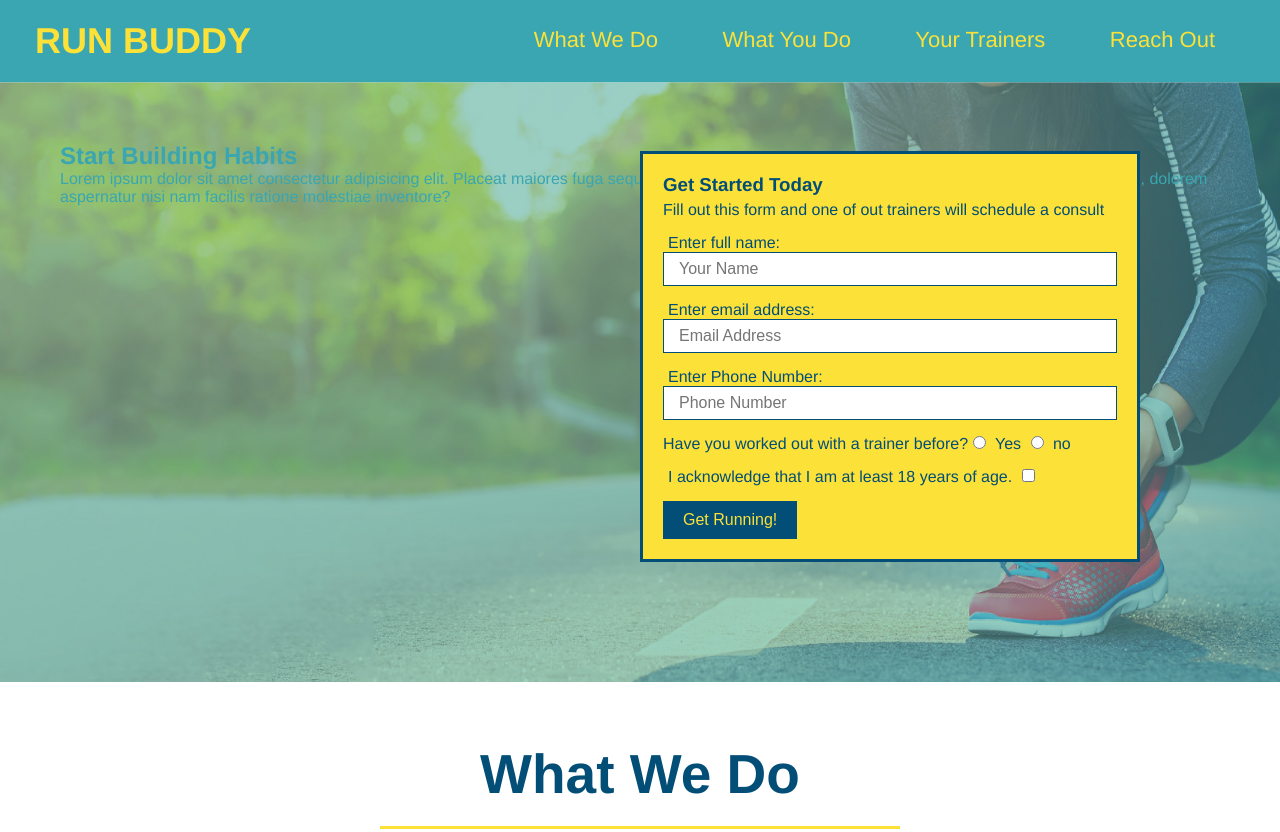
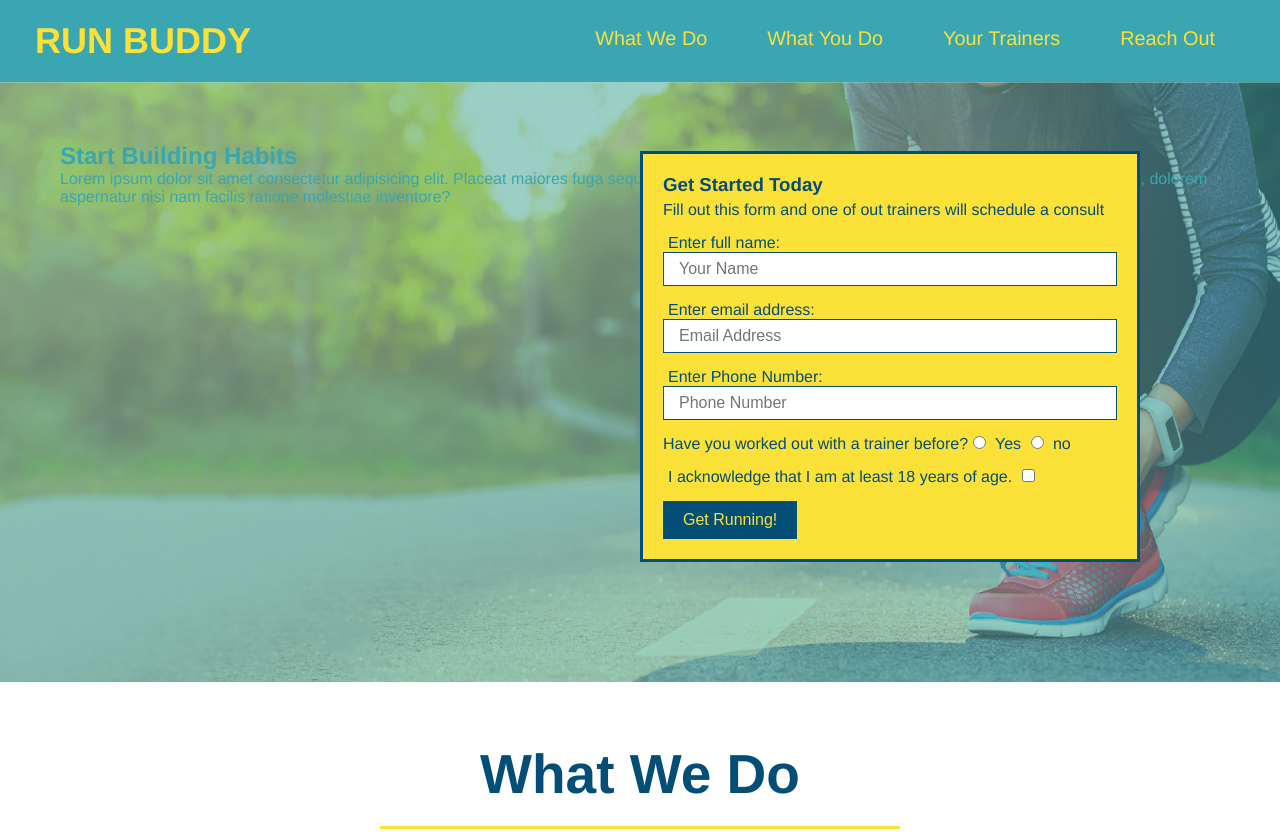
Before and after one commit to Wizzle13/run-buddy, a plain HTML site: page index.html in a window 1280 px wide. Shown: the top 832 px of the page. Drawn offline with Linux system fonts and the light colour scheme.

Commit message:
add flexbox to header

```diff
--- a/assets/css/style.css
+++ b/assets/css/style.css
@@ -37,14 +37,18 @@ header nav {
     margin: 7px 0;
 }
 
-header nav ul li {
-    display: inline;
+header nav ul {
+    display: flex;
+    flex-wrap: wrap;
+    justify-content: space-between;
+    align-items: center;
+    list-style-type: none;
 }
 
 header nav ul li a {
     margin: 0 30px;
     font-weight: lighter;
-    font-size: 22px;
+    font-size: 1.55vw;
 }
 
 footer {
```
